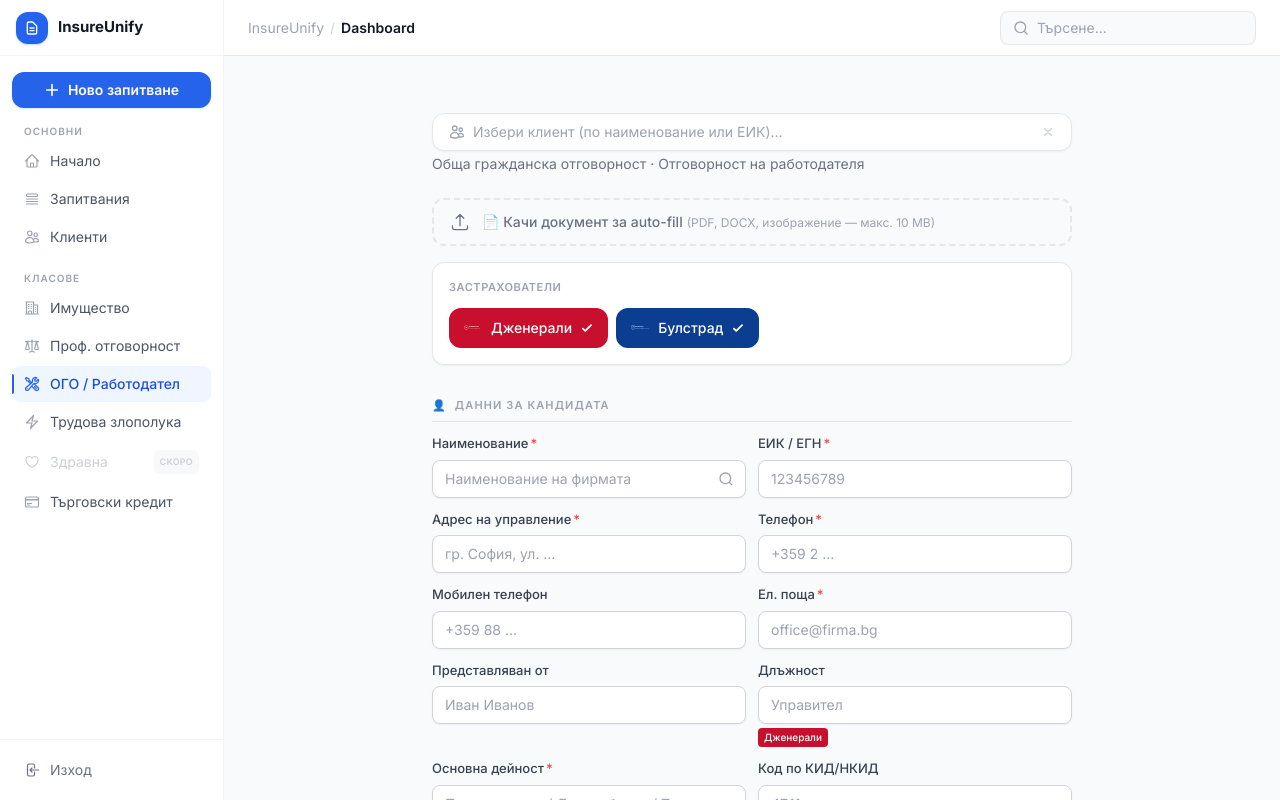
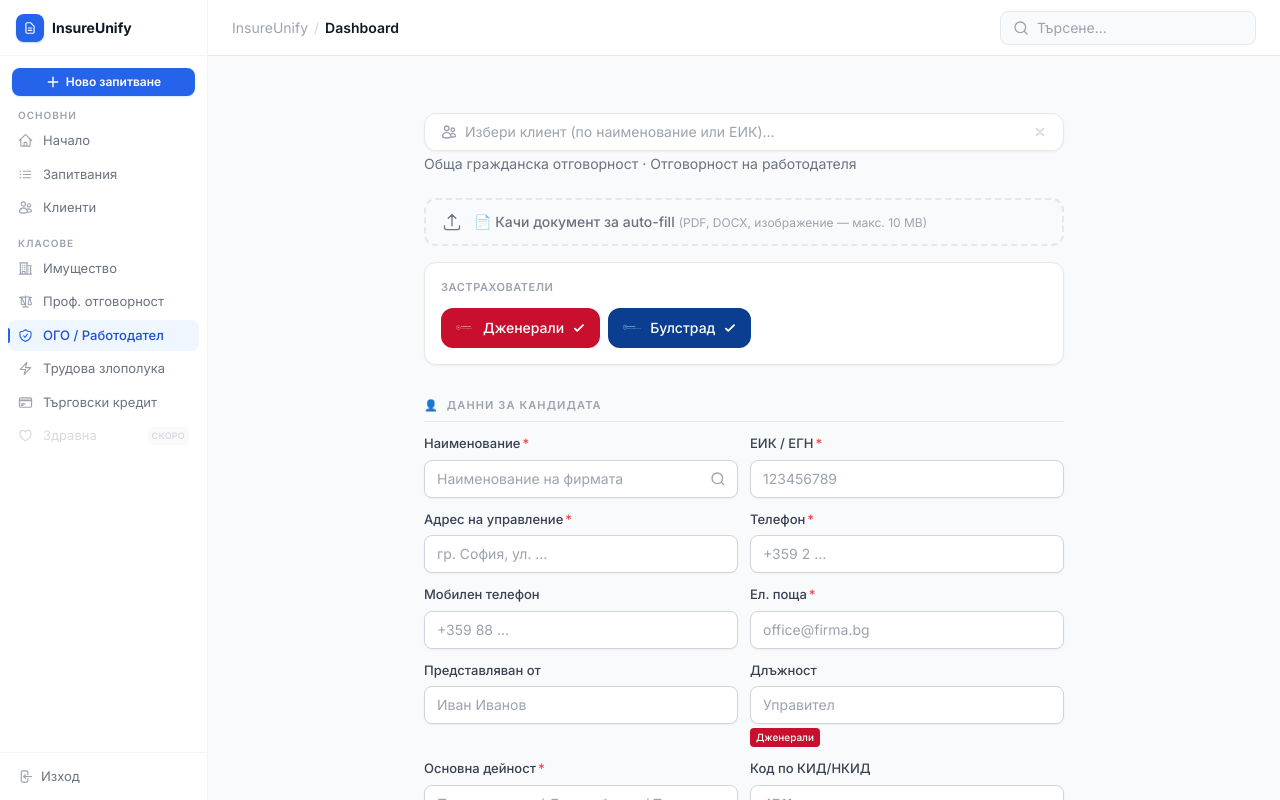
Before and after one commit to Kreditanstalt/insureunify, a Next.js app: page /dashboard/new/general-liability in a window 1280 px wide. Built offline with nearby package versions, Linux system fonts and the light colour scheme.

Commit message:
ui: compact stats, 5-col quick actions grid, unified SVG icons in sidebar

```diff
--- a/app/(dashboard)/dashboard/page.tsx
+++ b/app/(dashboard)/dashboard/page.tsx
@@ -163,14 +163,14 @@
         </div>
 
         {/* ── Stats row ── */}
-        <div className="grid grid-cols-3 gap-4">
+        <div className="grid grid-cols-3 gap-3">
           <StatCard
             value={stats.total}
             label="Общо запитвания"
             sublabel={stats.thisMonth > 0 ? `+${stats.thisMonth} този месец` : 'Все още няма'}
             color="#2563eb"
             icon={
-              <svg className="h-5 w-5" fill="none" viewBox="0 0 24 24" stroke="currentColor" strokeWidth={1.8}>
+              <svg className="h-4 w-4" fill="none" viewBox="0 0 24 24" stroke="currentColor" strokeWidth={1.8}>
                 <path strokeLinecap="round" strokeLinejoin="round" d="M9 12h6m-6 4h6m2 5H7a2 2 0 01-2-2V5a2 2 0 012-2h5.586a1 1 0 01.707.293l5.414 5.414a1 1 0 01.293.707V19a2 2 0 01-2 2z" />
               </svg>
             }
@@ -181,7 +181,7 @@
             sublabel={new Date().toLocaleDateString('bg-BG', { month: 'long', year: 'numeric' })}
             color="#7c3aed"
             icon={
-              <svg className="h-5 w-5" fill="none" viewBox="0 0 24 24" stroke="currentColor" strokeWidth={1.8}>
+              <svg className="h-4 w-4" fill="none" viewBox="0 0 24 24" stroke="currentColor" strokeWidth={1.8}>
                 <path strokeLinecap="round" strokeLinejoin="round" d="M6.75 3v2.25M17.25 3v2.25M3 18.75V7.5a2.25 2.25 0 012.25-2.25h13.5A2.25 2.25 0 0121 7.5v11.25m-18 0A2.25 2.25 0 005.25 21h13.5A2.25 2.25 0 0021 18.75m-18 0v-7.5A2.25 2.25 0 015.25 9h13.5A2.25 2.25 0 0121 9v7.5" />
               </svg>
             }
@@ -192,7 +192,7 @@
             sublabel="Уникални"
             color="#059669"
             icon={
-              <svg className="h-5 w-5" fill="none" viewBox="0 0 24 24" stroke="currentColor" strokeWidth={1.8}>
+              <svg className="h-4 w-4" fill="none" viewBox="0 0 24 24" stroke="currentColor" strokeWidth={1.8}>
                 <path strokeLinecap="round" strokeLinejoin="round" d="M15 19.128a9.38 9.38 0 002.625.372 9.337 9.337 0 004.121-.952 4.125 4.125 0 00-7.533-2.493M15 19.128v-.003c0-1.113-.285-2.16-.786-3.07M15 19.128v.106A12.318 12.318 0 018.624 21c-2.331 0-4.512-.645-6.374-1.766l-.001-.109a6.375 6.375 0 0111.964-3.07M12 6.375a3.375 3.375 0 11-6.75 0 3.375 3.375 0 016.75 0zm8.25 2.25a2.625 2.625 0 11-5.25 0 2.625 2.625 0 015.25 0z" />
               </svg>
             }
@@ -202,7 +202,7 @@
         {/* ── Quick actions ── */}
         <section>
           <h2 className="mb-3 text-xs font-semibold uppercase tracking-widest text-gray-400">Бързо запитване</h2>
-          <div className="grid grid-cols-2 gap-3 lg:grid-cols-4">
+          <div className="grid grid-cols-2 gap-3 sm:grid-cols-3 lg:grid-cols-5">
             {QUICK_ACTIONS.map((action) => (
               <button
                 key={action.href}
@@ -216,16 +216,16 @@
                 />
                 <div className="relative">
                   <div
-                    className="mb-3 inline-flex h-10 w-10 items-center justify-center rounded-xl text-xl"
+                    className="mb-2.5 inline-flex h-9 w-9 items-center justify-center rounded-xl text-lg"
                     style={{ backgroundColor: action.light }}
                   >
                     {action.icon}
                   </div>
                   <p className="text-sm font-semibold text-gray-900 leading-tight">{action.label}</p>
-                  <p className="mt-0.5 text-xs text-gray-400">{action.desc}</p>
-                  <div className="mt-3 flex items-center gap-1 text-xs font-medium" style={{ color: action.accent }}>
+                  <p className="mt-0.5 text-xs text-gray-400 leading-snug">{action.desc}</p>
+                  <div className="mt-2.5 flex items-center gap-1 text-xs font-medium" style={{ color: action.accent }}>
                     Започни
-                    <svg className="h-3.5 w-3.5 transition-transform group-hover:translate-x-0.5" fill="none" viewBox="0 0 24 24" stroke="currentColor" strokeWidth={2.5}>
+                    <svg className="h-3 w-3 transition-transform group-hover:translate-x-0.5" fill="none" viewBox="0 0 24 24" stroke="currentColor" strokeWidth={2.5}>
                       <path strokeLinecap="round" strokeLinejoin="round" d="M13.5 4.5L21 12m0 0l-7.5 7.5M21 12H3" />
                     </svg>
                   </div>
@@ -374,15 +374,15 @@
   icon: React.ReactNode
 }) {
   return (
-    <div className="rounded-2xl border border-gray-200 bg-white px-5 py-4 shadow-sm hover:shadow-md transition-shadow">
-      <div className="flex items-start justify-between">
+    <div className="rounded-2xl border border-gray-200 bg-white px-4 py-3.5 shadow-sm hover:shadow-md transition-shadow">
+      <div className="flex items-center justify-between">
         <div>
-          <p className="text-3xl font-bold text-gray-900 leading-none tabular-nums">{value}</p>
-          <p className="mt-1.5 text-sm font-medium text-gray-700">{label}</p>
-          <p className="mt-0.5 text-xs text-gray-400">{sublabel}</p>
+          <p className="text-2xl font-bold text-gray-900 leading-none tabular-nums">{value}</p>
+          <p className="mt-1 text-sm font-medium text-gray-700">{label}</p>
+          <p className="text-xs text-gray-400">{sublabel}</p>
         </div>
         <div
-          className="flex h-10 w-10 flex-shrink-0 items-center justify-center rounded-xl"
+          className="flex h-9 w-9 flex-shrink-0 items-center justify-center rounded-xl"
           style={{ backgroundColor: `${color}18`, color }}
         >
           {icon}
--- a/components/Sidebar.tsx
+++ b/components/Sidebar.tsx
@@ -17,71 +17,70 @@
   email: string
 }
 
-function DocIcon() {
-  return (
-    <svg className="h-4 w-4" fill="none" viewBox="0 0 24 24" stroke="currentColor" strokeWidth={1.8}>
-      <path strokeLinecap="round" strokeLinejoin="round" d="M9 12h6m-6 4h6m2 5H7a2 2 0 01-2-2V5a2 2 0 012-2h5.586a1 1 0 01.707.293l5.414 5.414a1 1 0 01.293.707V19a2 2 0 01-2 2z" />
-    </svg>
-  )
-}
+// ─── Icons ────────────────────────────────────────────────────────────────────
+
+const Icon = ({ d, d2 }: { d: string; d2?: string }) => (
+  <svg className="h-[15px] w-[15px]" fill="none" viewBox="0 0 24 24" stroke="currentColor" strokeWidth={1.8}>
+    <path strokeLinecap="round" strokeLinejoin="round" d={d} />
+    {d2 && <path strokeLinecap="round" strokeLinejoin="round" d={d2} />}
+  </svg>
+)
 
 const MAIN_ITEMS: NavItem[] = [
   {
     label: 'Начало', href: '/dashboard', exact: true,
-    icon: <svg className="h-4 w-4" fill="none" viewBox="0 0 24 24" stroke="currentColor" strokeWidth={1.8}><path strokeLinecap="round" strokeLinejoin="round" d="M2.25 12l8.954-8.955c.44-.439 1.152-.439 1.591 0L21.75 12M4.5 9.75v10.125c0 .621.504 1.125 1.125 1.125H9.75v-4.875c0-.621.504-1.125 1.125-1.125h2.25c.621 0 1.125.504 1.125 1.125V21h4.125c.621 0 1.125-.504 1.125-1.125V9.75M8.25 21h8.25" /></svg>,
+    icon: <Icon d="M2.25 12l8.954-8.955c.44-.439 1.152-.439 1.591 0L21.75 12M4.5 9.75v10.125c0 .621.504 1.125 1.125 1.125H9.75v-4.875c0-.621.504-1.125 1.125-1.125h2.25c.621 0 1.125.504 1.125 1.125V21h4.125c.621 0 1.125-.504 1.125-1.125V9.75M8.25 21h8.25" />,
   },
   {
     label: 'Запитвания', href: '/dashboard/submissions',
-    icon: <svg className="h-4 w-4" fill="none" viewBox="0 0 24 24" stroke="currentColor" strokeWidth={1.8}><path strokeLinecap="round" strokeLinejoin="round" d="M3.75 12h16.5m-16.5 3.75h16.5M3.75 19.5h16.5M5.625 4.5h12.75a1.875 1.875 0 010 3.75H5.625a1.875 1.875 0 010-3.75z" /></svg>,
+    icon: <Icon d="M8.25 6.75h12M8.25 12h12m-12 5.25h12M3.75 6.75h.007v.008H3.75V6.75zm.375 0a.375.375 0 11-.75 0 .375.375 0 01.75 0zM3.75 12h.007v.008H3.75V12zm.375 0a.375.375 0 11-.75 0 .375.375 0 01.75 0zm-.375 5.25h.007v.008H3.75v-.008zm.375 0a.375.375 0 11-.75 0 .375.375 0 01.75 0z" />,
   },
   {
     label: 'Клиенти', href: '/dashboard/clients',
-    icon: <svg className="h-4 w-4" fill="none" viewBox="0 0 24 24" stroke="currentColor" strokeWidth={1.8}><path strokeLinecap="round" strokeLinejoin="round" d="M15 19.128a9.38 9.38 0 002.625.372 9.337 9.337 0 004.121-.952 4.125 4.125 0 00-7.533-2.493M15 19.128v-.003c0-1.113-.285-2.16-.786-3.07M15 19.128v.106A12.318 12.318 0 018.624 21c-2.331 0-4.512-.645-6.374-1.766l-.001-.109a6.375 6.375 0 0111.964-3.07M12 6.375a3.375 3.375 0 11-6.75 0 3.375 3.375 0 016.75 0zm8.25 2.25a2.625 2.625 0 11-5.25 0 2.625 2.625 0 015.25 0z" /></svg>,
+    icon: <Icon d="M15 19.128a9.38 9.38 0 002.625.372 9.337 9.337 0 004.121-.952 4.125 4.125 0 00-7.533-2.493M15 19.128v-.003c0-1.113-.285-2.16-.786-3.07M15 19.128v.106A12.318 12.318 0 018.624 21c-2.331 0-4.512-.645-6.374-1.766l-.001-.109a6.375 6.375 0 0111.964-3.07M12 6.375a3.375 3.375 0 11-6.75 0 3.375 3.375 0 016.75 0zm8.25 2.25a2.625 2.625 0 11-5.25 0 2.625 2.625 0 015.25 0z" />,
   },
 ]
 
 const CLASS_ITEMS: NavItem[] = [
   {
     label: 'Имущество', href: '/dashboard/new/property',
-    icon: <svg className="h-4 w-4" fill="none" viewBox="0 0 24 24" stroke="currentColor" strokeWidth={1.8}><path strokeLinecap="round" strokeLinejoin="round" d="M2.25 21h19.5m-18-18v18m10.5-18v18m6-13.5V21M6.75 6.75h.75m-.75 3h.75m-.75 3h.75m3-6h.75m-.75 3h.75m-.75 3h.75M6.75 21v-3.375c0-.621.504-1.125 1.125-1.125h2.25c.621 0 1.125.504 1.125 1.125V21M3 3h12m-.75 4.5H21m-3.75 3.75h.008v.008h-.008v-.008zm0 3h.008v.008h-.008v-.008zm0 3h.008v.008h-.008v-.008z" /></svg>,
+    icon: <Icon d="M2.25 21h19.5m-18-18v18m10.5-18v18m6-13.5V21M6.75 6.75h.75m-.75 3h.75m-.75 3h.75m3-6h.75m-.75 3h.75m-.75 3h.75M6.75 21v-3.375c0-.621.504-1.125 1.125-1.125h2.25c.621 0 1.125.504 1.125 1.125V21M3 3h12m-.75 4.5H21m-3.75 3.75h.008v.008h-.008v-.008zm0 3h.008v.008h-.008v-.008zm0 3h.008v.008h-.008v-.008z" />,
   },
   {
     label: 'Проф. отговорност', href: '/dashboard/new/professional-liability',
-    icon: <svg className="h-4 w-4" fill="none" viewBox="0 0 24 24" stroke="currentColor" strokeWidth={1.8}><path strokeLinecap="round" strokeLinejoin="round" d="M12 3v17.25m0 0c-1.472 0-2.882.265-4.185.75M12 20.25c1.472 0 2.882.265 4.185.75M18.75 4.97A48.416 48.416 0 0012 4.5c-2.291 0-4.545.16-6.75.47m13.5 0c1.01.143 2.01.317 3 .52m-3-.52l2.62 10.726c.122.499-.106 1.028-.589 1.202a5.988 5.988 0 01-2.031.352 5.988 5.988 0 01-2.031-.352c-.483-.174-.711-.703-.59-1.202L18.75 4.97zm-13.5 0c-1.01.143-2.01.317-3 .52m3-.52L2.63 15.696c-.122.499.106 1.028.589 1.202a5.989 5.989 0 002.031.352 5.989 5.989 0 002.031-.352c.483-.174.711-.703.59-1.202L5.25 4.97z" /></svg>,
+    icon: <Icon d="M12 3v17.25m0 0c-1.472 0-2.882.265-4.185.75M12 20.25c1.472 0 2.882.265 4.185.75M18.75 4.97A48.416 48.416 0 0012 4.5c-2.291 0-4.545.16-6.75.47m13.5 0c1.01.143 2.01.317 3 .52m-3-.52l2.62 10.726c.122.499-.106 1.028-.589 1.202a5.988 5.988 0 01-2.031.352 5.988 5.988 0 01-2.031-.352c-.483-.174-.711-.703-.59-1.202L18.75 4.97zm-13.5 0c-1.01.143-2.01.317-3 .52m3-.52L5.25 15.696c-.122.499.106 1.028.589 1.202a5.989 5.989 0 002.031.352 5.989 5.989 0 002.031-.352c.483-.174.711-.703.59-1.202L5.25 4.97z" />,
   },
   {
     label: 'ОГО / Работодател', href: '/dashboard/new/general-liability',
-    icon: <svg className="h-4 w-4" fill="none" viewBox="0 0 24 24" stroke="currentColor" strokeWidth={1.8}><path strokeLinecap="round" strokeLinejoin="round" d="M11.42 15.17L17.25 21A2.652 2.652 0 0021 17.25l-5.877-5.877M11.42 15.17l2.496-3.03c.317-.384.74-.626 1.208-.766M11.42 15.17l-4.655 5.653a2.548 2.548 0 11-3.586-3.586l6.837-5.63m5.108-.233c.55-.164 1.163-.188 1.743-.14a4.5 4.5 0 004.486-6.336l-3.276 3.277a3.004 3.004 0 01-2.25-2.25l3.276-3.276a4.5 4.5 0 00-6.336 4.486c.091 1.076-.071 2.264-.904 2.95l-.102.085m-1.745 1.437L5.909 7.5H4.5L2.25 3.75l1.5-1.5L7.5 4.5v1.409l4.26 4.26m-1.745 1.437l1.745-1.437m6.615 8.206L15.75 15.75M4.867 19.125h.008v.008h-.008v-.008z" /></svg>,
+    icon: <Icon d="M9 12.75L11.25 15 15 9.75m-3-7.036A11.959 11.959 0 013.598 6 11.99 11.99 0 003 9.749c0 5.592 3.824 10.29 9 11.623 5.176-1.332 9-6.03 9-11.622 0-1.31-.21-2.571-.598-3.751h-.152c-3.196 0-6.1-1.248-8.25-3.285z" />,
   },
   {
     label: 'Трудова злополука', href: '/dashboard/new/occupational-accident',
-    icon: <svg className="h-4 w-4" fill="none" viewBox="0 0 24 24" stroke="currentColor" strokeWidth={1.8}><path strokeLinecap="round" strokeLinejoin="round" d="M3.75 13.5l10.5-11.25L12 10.5h8.25L9.75 21.75 12 13.5H3.75z" /></svg>,
+    icon: <Icon d="M3.75 13.5l10.5-11.25L12 10.5h8.25L9.75 21.75 12 13.5H3.75z" />,
+  },
+  {
+    label: 'Търговски кредит', href: '/dashboard/new/trade-credit',
+    icon: <Icon d="M2.25 8.25h19.5M2.25 9h19.5m-16.5 5.25h6m-6 2.25h3m-3.75 3h15a2.25 2.25 0 002.25-2.25V6.75A2.25 2.25 0 0019.5 4.5h-15a2.25 2.25 0 00-2.25 2.25v10.5A2.25 2.25 0 004.5 19.5z" />,
   },
   {
     label: 'Здравна', href: '#', soon: true,
-    icon: <svg className="h-4 w-4" fill="none" viewBox="0 0 24 24" stroke="currentColor" strokeWidth={1.8}><path strokeLinecap="round" strokeLinejoin="round" d="M21 8.25c0-2.485-2.099-4.5-4.688-4.5-1.935 0-3.597 1.126-4.312 2.733-.715-1.607-2.377-2.733-4.313-2.733C5.1 3.75 3 5.765 3 8.25c0 7.22 9 12 9 12s9-4.78 9-12z" /></svg>,
-  },
-  {
-    label: 'Търговски кредит', href: '/dashboard/new/trade-credit',
-    icon: <svg className="h-4 w-4" fill="none" viewBox="0 0 24 24" stroke="currentColor" strokeWidth={1.8}><path strokeLinecap="round" strokeLinejoin="round" d="M2.25 8.25h19.5M2.25 9h19.5m-16.5 5.25h6m-6 2.25h3m-3.75 3h15a2.25 2.25 0 002.25-2.25V6.75A2.25 2.25 0 0019.5 4.5h-15a2.25 2.25 0 00-2.25 2.25v10.5A2.25 2.25 0 004.5 19.5z" /></svg>,
+    icon: <Icon d="M21 8.25c0-2.485-2.099-4.5-4.688-4.5-1.935 0-3.597 1.126-4.312 2.733-.715-1.607-2.377-2.733-4.313-2.733C5.1 3.75 3 5.765 3 8.25c0 7.22 9 12 9 12s9-4.78 9-12z" />,
   },
 ]
 
+// ─── NavItem ──────────────────────────────────────────────────────────────────
+
 function SidebarItem({ item, active, onNavigate }: {
-  item: NavItem
-  active: boolean
-  onNavigate?: () => void
+  item: NavItem; active: boolean; onNavigate?: () => void
 }) {
-  const base = 'relative flex w-full items-center gap-2.5 rounded-lg px-3 py-2 text-sm transition-all'
+  const base = 'relative flex w-full items-center gap-2.5 rounded-lg px-2.5 py-1.5 text-[13px] transition-all'
 
   if (item.soon || item.href === '#') {
     return (
-      <div className={`${base} cursor-not-allowed opacity-50`}>
+      <div className={`${base} cursor-not-allowed opacity-40`}>
         <span className="flex-shrink-0 text-gray-400">{item.icon}</span>
         <span className="flex-1 text-gray-400">{item.label}</span>
-        <span className="rounded-md bg-gray-100 px-1.5 py-0.5 text-[9px] font-semibold uppercase tracking-wide text-gray-400">
-          скоро
-        </span>
+        <span className="rounded bg-gray-100 px-1 py-0.5 text-[9px] font-semibold uppercase tracking-wide text-gray-400">скоро</span>
       </div>
     )
   }
@@ -90,20 +89,19 @@
     <Link
       href={item.href}
       onClick={onNavigate}
-      className={`${base} ${
-        active
-          ? 'bg-blue-50 text-blue-700 font-medium'
-          : 'text-gray-600 hover:bg-gray-100 hover:text-gray-900'
+      className={`${base} ${active
+        ? 'bg-blue-50 text-blue-700 font-medium'
+        : 'text-gray-500 hover:bg-gray-100 hover:text-gray-900'
       }`}
     >
-      {active && (
-        <span className="absolute inset-y-2 left-0 w-0.5 rounded-r-full bg-blue-600" />
-      )}
+      {active && <span className="absolute inset-y-2 left-0 w-0.5 rounded-r-full bg-blue-600" />}
       <span className={`flex-shrink-0 ${active ? 'text-blue-600' : 'text-gray-400'}`}>{item.icon}</span>
-      <span className="flex-1">{item.label}</span>
+      <span className="flex-1 truncate">{item.label}</span>
     </Link>
   )
 }
+
+// ─── Main ─────────────────────────────────────────────────────────────────────
 
 export default function Sidebar({ isOpen, onClose }: { isOpen: boolean; onClose: () => void }) {
   const pathname = usePathname()
@@ -131,14 +129,11 @@
   return (
     <>
       {isOpen && (
-        <div
-          className="fixed inset-0 z-40 bg-black/25 backdrop-blur-sm lg:hidden"
-          onClick={onClose}
-        />
+        <div className="fixed inset-0 z-40 bg-black/25 backdrop-blur-sm lg:hidden" onClick={onClose} />
       )}
 
       <aside className={[
-        'fixed inset-y-0 left-0 z-50 flex w-56 flex-col',
+        'fixed inset-y-0 left-0 z-50 flex w-52 flex-col',
         'border-r border-gray-100 bg-white',
         'transition-transform duration-200 ease-in-out',
         'lg:static lg:z-auto lg:translate-x-0',
@@ -147,23 +142,23 @@
 
         {/* Logo */}
         <div className="flex h-14 flex-shrink-0 items-center px-4 border-b border-gray-100">
-          <Link href="/dashboard" className="flex items-center gap-2.5 group">
-            <div className="flex h-8 w-8 items-center justify-center rounded-xl bg-blue-600 shadow-sm shadow-blue-200 group-hover:bg-blue-700 transition-colors">
-              <svg className="h-4 w-4 text-white" fill="none" viewBox="0 0 24 24" stroke="currentColor" strokeWidth={2}>
+          <Link href="/dashboard" className="flex items-center gap-2 group">
+            <div className="flex h-7 w-7 items-center justify-center rounded-lg bg-blue-600 shadow-sm shadow-blue-200 group-hover:bg-blue-700 transition-colors">
+              <svg className="h-3.5 w-3.5 text-white" fill="none" viewBox="0 0 24 24" stroke="currentColor" strokeWidth={2}>
                 <path strokeLinecap="round" strokeLinejoin="round" d="M9 12h6m-6 4h6m2 5H7a2 2 0 01-2-2V5a2 2 0 012-2h5.586a1 1 0 01.707.293l5.414 5.414a1 1 0 01.293.707V19a2 2 0 01-2 2z" />
               </svg>
             </div>
-            <span className="text-[15px] font-bold text-gray-900">InsureUnify</span>
+            <span className="text-sm font-bold text-gray-900">InsureUnify</span>
           </Link>
         </div>
 
         {/* New button */}
-        <div className="px-3 pt-4 pb-2">
+        <div className="px-3 pt-3 pb-2">
           <button
             onClick={() => { router.push('/dashboard/new'); onClose() }}
-            className="flex w-full items-center justify-center gap-2 rounded-xl bg-blue-600 py-2 text-sm font-semibold text-white shadow-sm shadow-blue-100 transition-all hover:bg-blue-700 hover:shadow-md"
+            className="flex w-full items-center justify-center gap-1.5 rounded-lg bg-blue-600 py-1.5 text-xs font-semibold text-white shadow-sm shadow-blue-100 transition-all hover:bg-blue-700"
           >
-            <svg className="h-4 w-4" fill="none" viewBox="0 0 24 24" stroke="currentColor" strokeWidth={2.5}>
+            <svg className="h-3.5 w-3.5" fill="none" viewBox="0 0 24 24" stroke="currentColor" strokeWidth={2.5}>
               <path strokeLinecap="round" strokeLinejoin="round" d="M12 4v16m8-8H4" />
             </svg>
             Ново запитване
@@ -171,10 +166,9 @@
         </div>
 
         {/* Nav */}
-        <nav className="flex-1 overflow-y-auto px-3 py-2 space-y-4">
-
+        <nav className="flex-1 overflow-y-auto px-2 py-1 space-y-3">
           <div>
-            <p className="mb-1 px-3 text-[10px] font-semibold uppercase tracking-widest text-gray-400">Основни</p>
+            <p className="mb-0.5 px-2.5 text-[10px] font-semibold uppercase tracking-widest text-gray-400">Основни</p>
             <div className="space-y-0.5">
               {MAIN_ITEMS.map((item) => (
                 <SidebarItem key={item.href} item={item} active={isActive(item)} onNavigate={onClose} />
@@ -183,40 +177,38 @@
           </div>
 
           <div>
-            <p className="mb-1 px-3 text-[10px] font-semibold uppercase tracking-widest text-gray-400">Класове</p>
+            <p className="mb-0.5 px-2.5 text-[10px] font-semibold uppercase tracking-widest text-gray-400">Класове</p>
             <div className="space-y-0.5">
               {CLASS_ITEMS.map((item) => (
                 <SidebarItem key={item.href + item.label} item={item} active={isActive(item)} onNavigate={onClose} />
               ))}
             </div>
           </div>
-
         </nav>
 
         {/* Bottom */}
-        <div className="flex-shrink-0 border-t border-gray-100 p-3">
+        <div className="flex-shrink-0 border-t border-gray-100 p-2">
           {profile && (
-            <div className="mb-2 flex items-center gap-2.5 rounded-xl px-2 py-2">
-              <div className="flex h-8 w-8 flex-shrink-0 items-center justify-center rounded-full bg-blue-100 text-xs font-bold text-blue-700">
+            <div className="mb-1 flex items-center gap-2 rounded-lg px-2 py-1.5">
+              <div className="flex h-7 w-7 flex-shrink-0 items-center justify-center rounded-full bg-blue-100 text-[11px] font-bold text-blue-700">
                 {profile.companyName[0]?.toUpperCase() ?? '?'}
               </div>
               <div className="min-w-0 flex-1">
-                <p className="truncate text-xs font-semibold text-gray-900">{profile.companyName}</p>
+                <p className="truncate text-[12px] font-semibold text-gray-900">{profile.companyName}</p>
                 <p className="truncate text-[11px] text-gray-400">{profile.email}</p>
               </div>
             </div>
           )}
           <button
             onClick={logout}
-            className="flex w-full items-center gap-2.5 rounded-lg px-3 py-2 text-sm text-gray-500 transition-colors hover:bg-gray-100 hover:text-gray-900"
+            className="flex w-full items-center gap-2 rounded-lg px-2.5 py-1.5 text-[13px] text-gray-500 transition-colors hover:bg-gray-100 hover:text-gray-900"
           >
-            <svg className="h-4 w-4" fill="none" viewBox="0 0 24 24" stroke="currentColor" strokeWidth={1.8}>
+            <svg className="h-[15px] w-[15px] text-gray-400" fill="none" viewBox="0 0 24 24" stroke="currentColor" strokeWidth={1.8}>
               <path strokeLinecap="round" strokeLinejoin="round" d="M15.75 9V5.25A2.25 2.25 0 0013.5 3h-6a2.25 2.25 0 00-2.25 2.25v13.5A2.25 2.25 0 007.5 21h6a2.25 2.25 0 002.25-2.25V15M12 9l-3 3m0 0l3 3m-3-3h12.75" />
             </svg>
             Изход
           </button>
         </div>
-
       </aside>
     </>
   )
```
